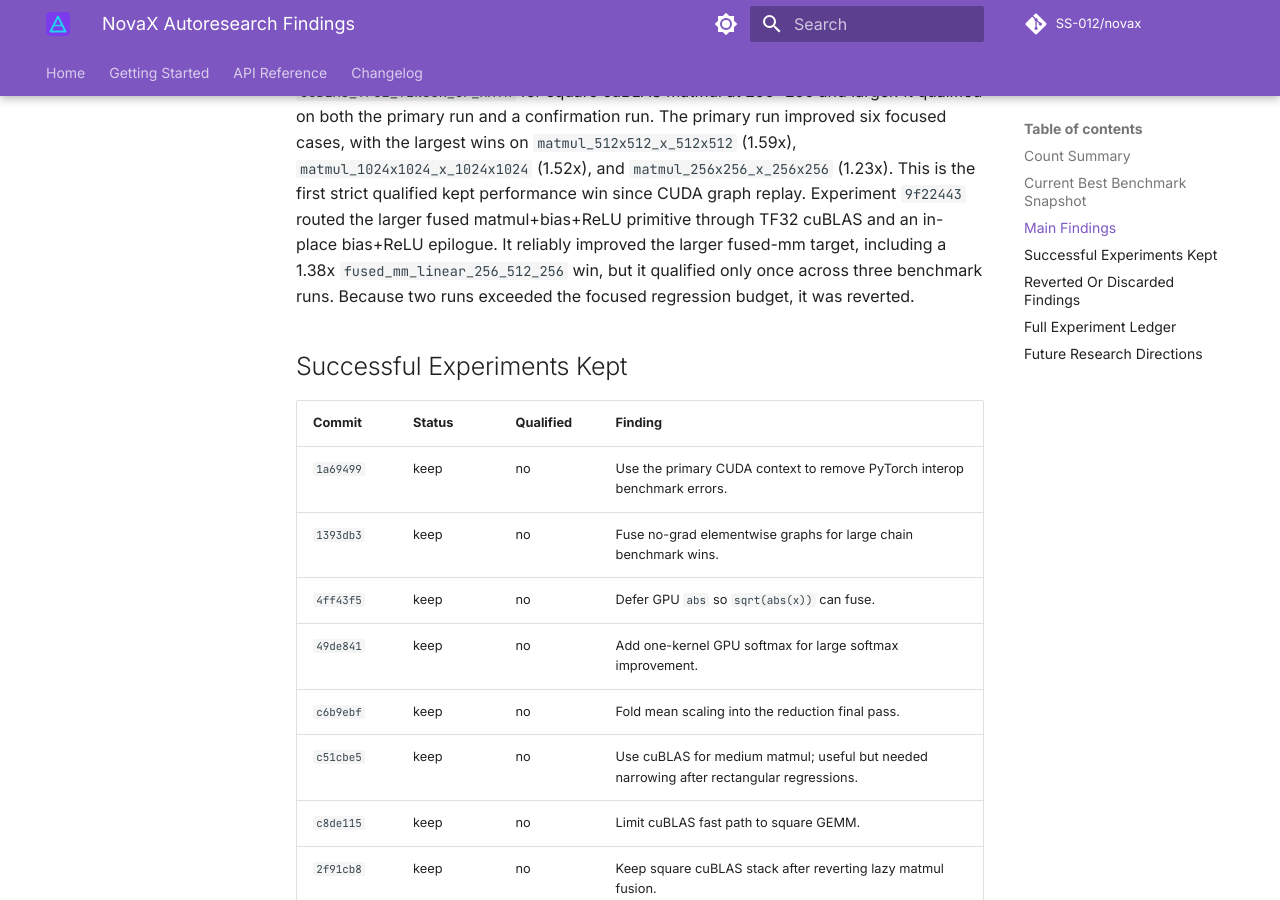
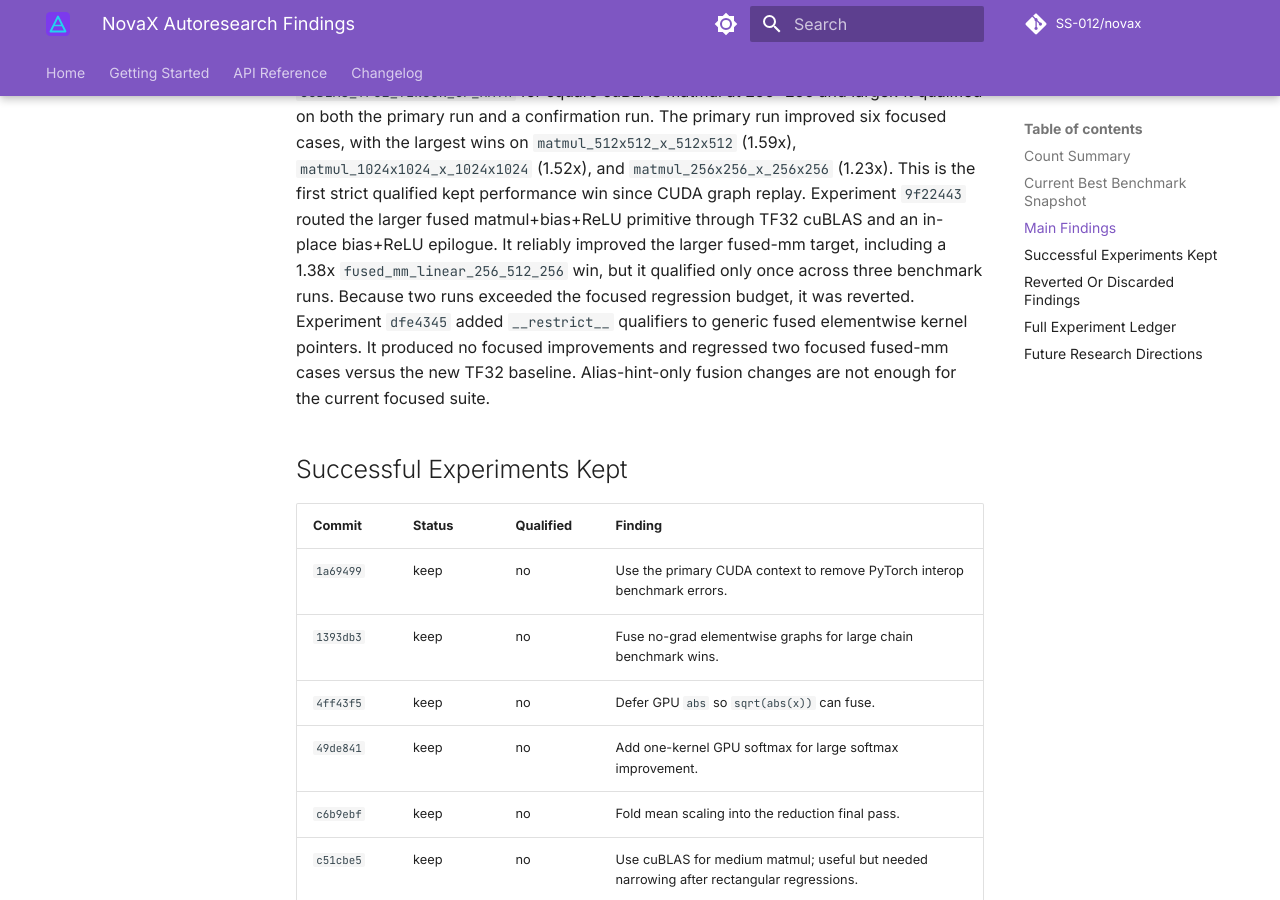
Before and after one commit to SS-012/novax, an MkDocs documentation site: the page built from docs/autoresearch-findings.md, in a window 1280 px wide and 900 px high, scrolled down 4157 px. Built offline with MkDocs 1.6.1 and Material for MkDocs 9.7.7, drawn with Linux system fonts in a browser that asks for light colours; comment, search, counter and statistics services are not loaded; the version menu is left out; some of the changed text lies outside the part shown.

Commit message:
docs: log fused kernel restrict experiment

```diff
--- a/docs/autoresearch-findings.md
+++ b/docs/autoresearch-findings.md
@@ -185,6 +185,10 @@ TF32 cuBLAS and an in-place bias+ReLU epilogue. It reliably improved the larger
 fused-mm target, including a 1.38x `fused_mm_linear_256_512_256` win, but it
 qualified only once across three benchmark runs. Because two runs exceeded the
 focused regression budget, it was reverted.
+Experiment `dfe4345` added `__restrict__` qualifiers to generic fused
+elementwise kernel pointers. It produced no focused improvements and regressed
+two focused fused-mm cases versus the new TF32 baseline. Alias-hint-only fusion
+changes are not enough for the current focused suite.
 
 ## Successful Experiments Kept
 
@@ -268,6 +272,7 @@ These experiments should not be retried in the same form.
 | `5626de1` | discard | Capturing all repeated inference passes into one graph improved capture twice but failed the focused regression gate twice. |
 | `a8d9886` | discard | Fast `__expf` in fused sigmoid chains improved `fusion_chain5` once but failed confirmation and the focused gate. |
 | `9f22443` | discard | TF32 cuBLAS plus in-place epilogue improved large fused-mm targets but qualified only once across three runs. |
+| `dfe4345` | discard | `__restrict__` fused-kernel pointer hints produced no focused improvements and regressed fused-mm cases. |
 
 ## Full Experiment Ledger
 
@@ -346,6 +351,7 @@ These experiments should not be retried in the same form.
 | `a8d9886` | discard | no | 1 | 4 | 0 | -1549.618580 | 0.666400 | Fast __expf for fused sigmoid chains improved fusion_chain5 once but failed confirmation and focused regression gate. |
 | `0c8c0ac` | keep | yes | 6 | 2 | 0 | 661.399441 | 0.622541 | Enabled TF32 tensor math for square cuBLAS matmul and qualified twice with large focused matmul wins. |
 | `9f22443` | discard | no | 4 | 3 | 0 | 171.899694 | 0.610088 | Large fused-mm through TF32 cuBLAS improved target cases but qualified only once across three runs. |
+| `dfe4345` | discard | no | 0 | 2 | 0 | -555.194185 | 0.611843 | Restrict qualifiers on fused elementwise kernels produced no focused improvements and regressed fused-mm cases. |
 
 ## Future Research Directions
 
```
Also changed, not shown: other parts of docs/autoresearch-findings.md (+4 -4 lines), papers/2026-05-30-frontier-gpu-optimization.md (+7 -0 lines).
